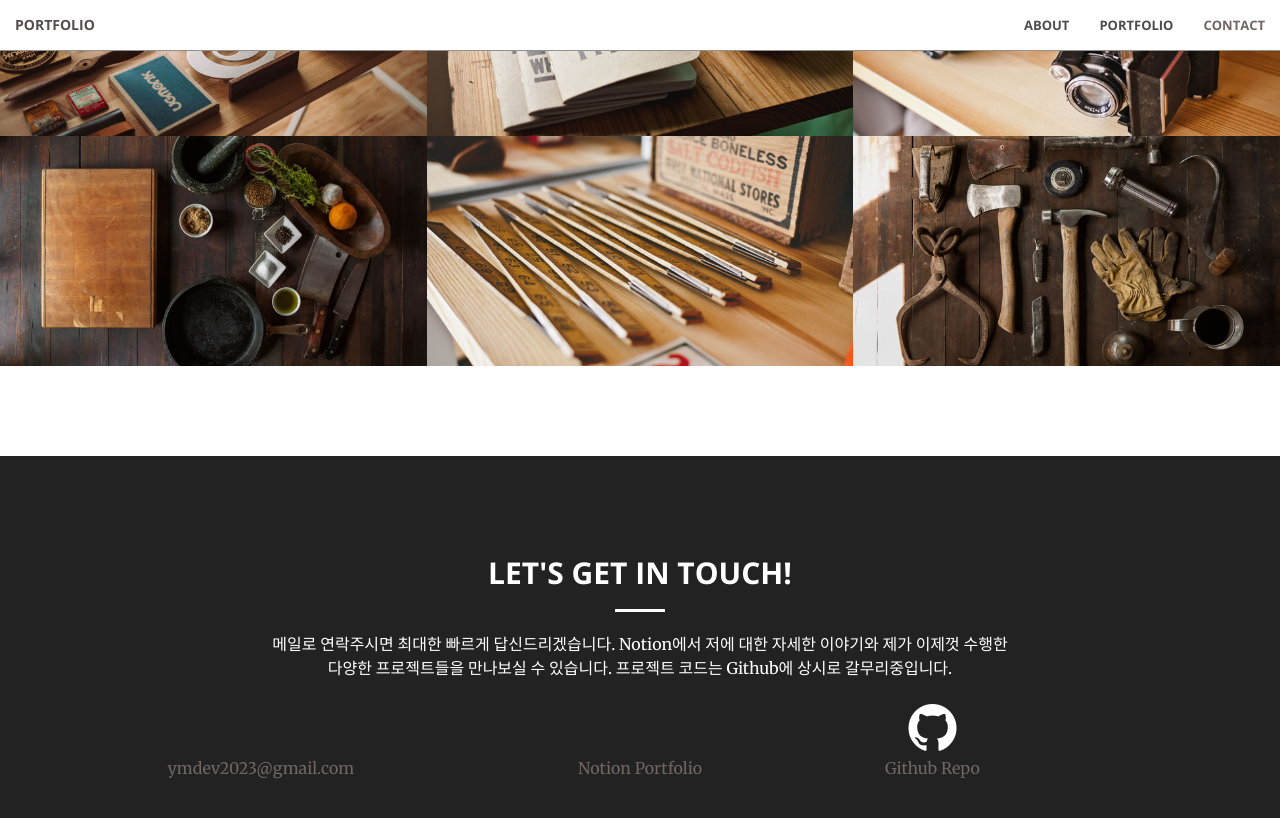
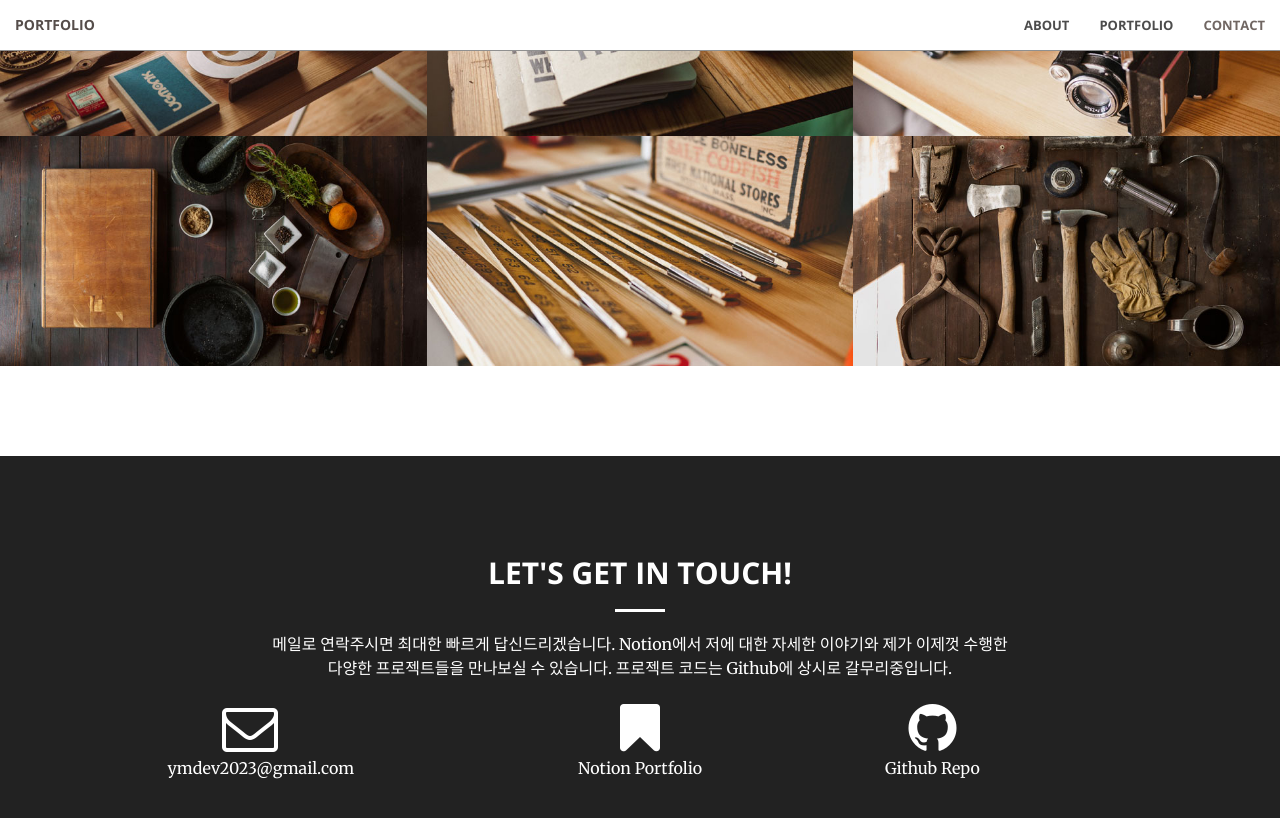
Before and after one commit to ymdev2023/ymdev2023.github.io, a Jekyll site: the page built from index.html, in a window 1280 px wide and 900 px high, scrolled down 2749 px. Shown: the top 818 px of the window. Built offline with Jekyll 4.4.1, drawn with Linux system fonts in a browser that asks for light colours.

Commit message:
Update contact.html

```diff
--- a/_includes/contact.html
+++ b/_includes/contact.html
@@ -8,20 +8,20 @@
             </div>
          <div class="col-lg-2 col-lg-offset-1 text-center">
             <a href="mailto:{{ site.email }}">
-            <i class="fa fa-envelope-o fa-3x wow bounceIn" data-wow-delay=".1s"></i>
-                <p>{{ site.email }}</p>
+            <i class="fa fa-envelope-o fa-3x wow bounceIn" data-wow-delay=".1s"style="color: white;"></i>
+                <p style="color: white;">{{ site.email }}</p>
             </a>
         </div>
         <div class="col-lg-2 col-lg-offset-2 text-center">
             <a href="https://www.notion.so/codingym/Yoon-myung-Kim-cb3b5350ffe54b6a9ad2f94b7eff68e3?pvs=4" target="_blank">
-            <i class="fa fa-bookmark fa-3x wow bounceIn" data-wow-delay=".1s"></i>
-                <p>Notion Portfolio</p>
+            <i class="fa fa-bookmark fa-3x wow bounceIn" data-wow-delay=".1s"style="color: white;"></i>
+                <p style="color: white;">Notion Portfolio</p>
             </a>
         </div>
         <div class="col-lg-2 col-lg-offset-1 text-center">
             <a href="https://github.com/">
             <i class="fa fa-github fa-3x wow bounceIn" data-wow-delay=".1s" style="color: white;"></i>
-                <p>Github Repo</p>
+                <p style="color: white;">Github Repo</p>
             </a>
         </div>
 
```
